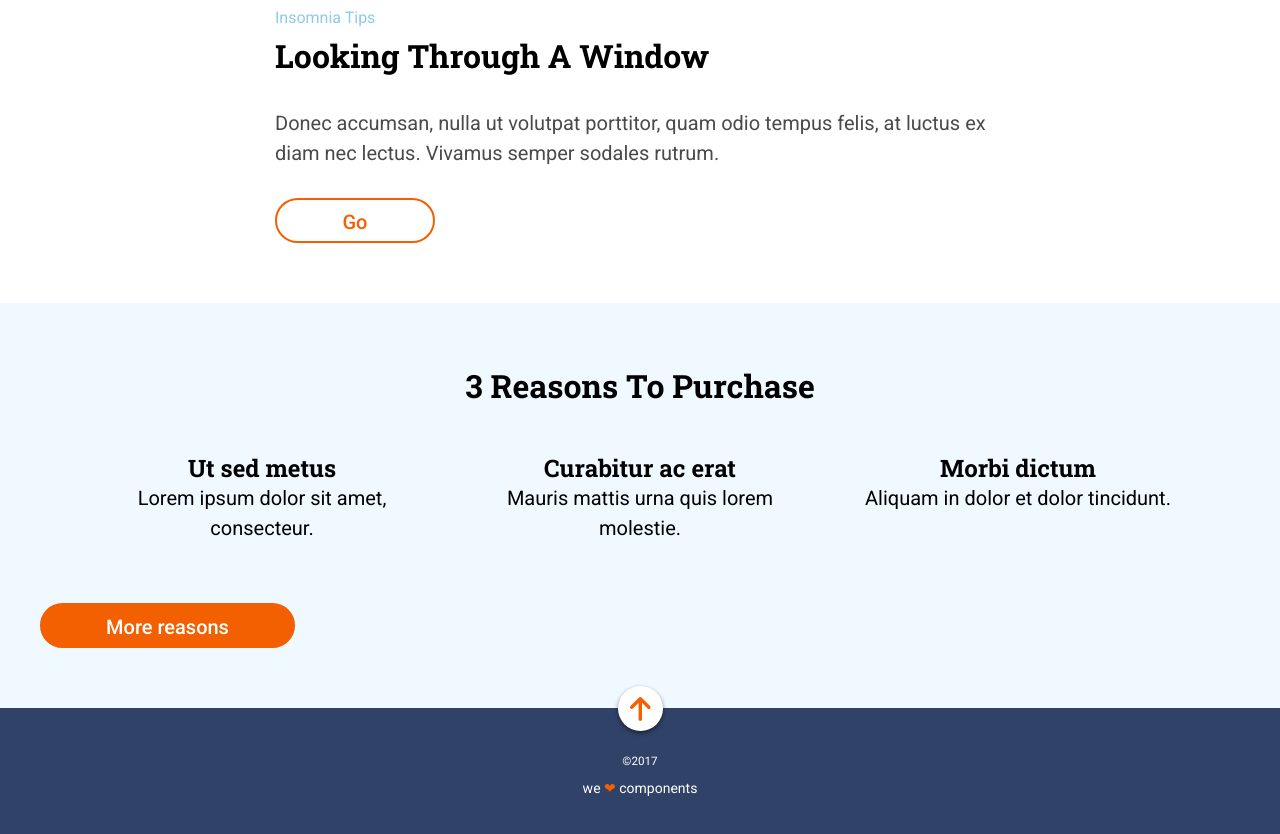
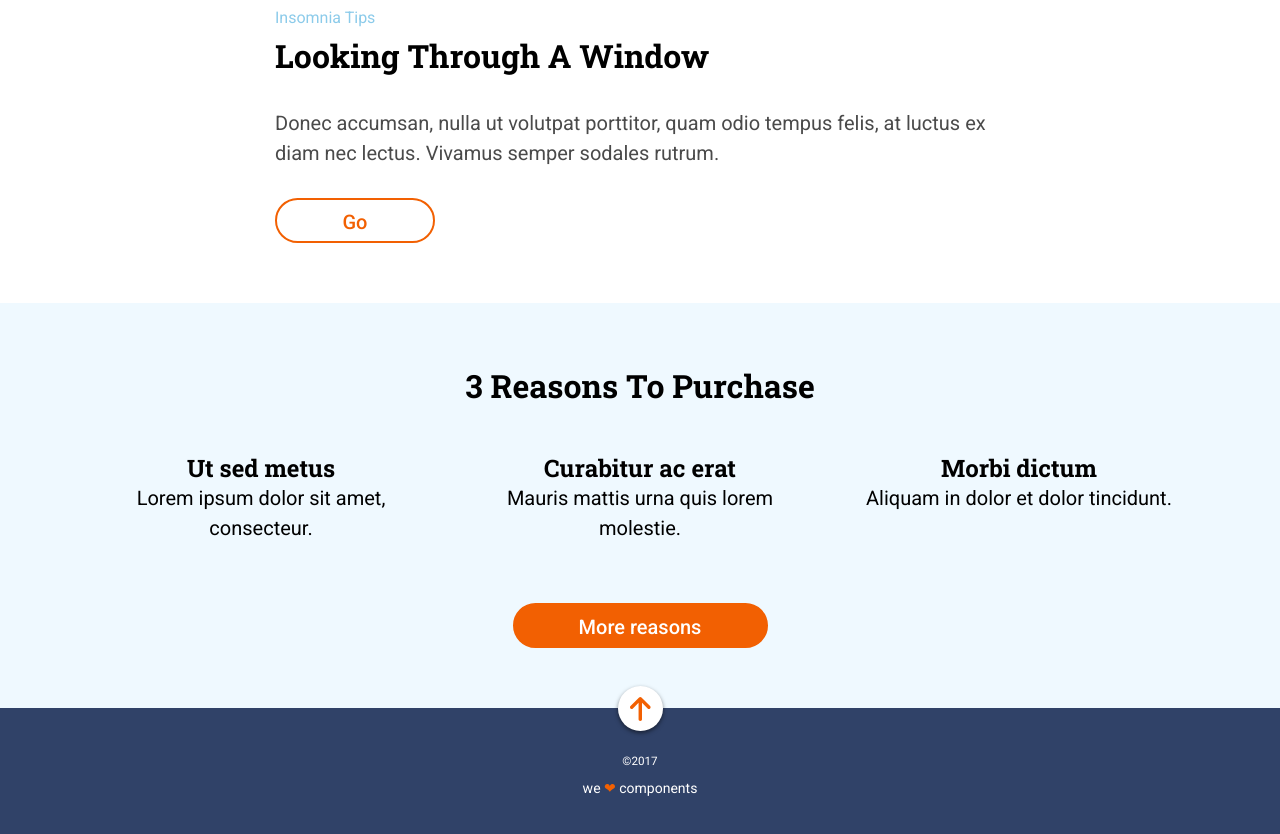
Before and after one commit to sayheylaura/anonymous-proxy, a website: page docs/index.html in a window 1280 px wide. Shown: the part 827-1661 px from the top of the page. Drawn offline with Linux system fonts and the light colour scheme.

Commit message:
Fix grid section

```diff
--- a/_src/assets/scss/pages/_home.scss
+++ b/_src/assets/scss/pages/_home.scss
@@ -90,6 +90,13 @@
     background-color: $color-light-midtone;
 }
 
+.section2__container {
+    display: flex;
+    flex-direction: column;
+    justify-content: space-between;
+    align-items: center;
+}
+
 .section2__title {
     margin: 0;
     font-family: $font-family-secondary;
@@ -97,7 +104,6 @@
     font-weight: $font-weight-bold;
     text-transform: capitalize;
     line-height: 1.25;
-    text-align: center;
 }
 
 .section2__list {
@@ -105,9 +111,9 @@
     padding: 0;
     list-style: none;
     display: grid;
-    grid-template-columns: 184px;
-    grid-row-gap: 45px;
-    justify-content: center;
+    grid-template-rows: minmax(auto, auto) minmax(auto, auto) minmax(auto, auto);
+    grid-template-columns: minmax(auto, 184px);
+    grid-gap: 45px 0;
 }
 
 .item__title {
@@ -145,7 +151,6 @@
     height: 45px;
     border: 2px solid $color-secondary;
     border-radius: 22.5px;
-    margin: 0 auto;
     background-color: $color-secondary;
     font-size: 20px;
     font-weight: $font-weight-medium;
@@ -189,11 +194,6 @@
 
     // Section 2
 
-    .section2 {
-        padding-right: 40px;
-        padding-left: 40px;
-    }
-
     .section2__title {
         font-size: 26px;
         line-height: 1.73;
@@ -201,9 +201,9 @@
 
     .section2__list {
         margin-bottom: 60px;
-        grid-template-columns: 212px 212px 212px;
-        grid-column-gap: 27px;
-        justify-content: center;
+        grid-template-rows: minmax(auto, auto);
+        grid-template-columns: minmax(auto, 210px) minmax(auto, 210px) minmax(auto, 210px);
+        grid-gap: 0 27px;
     }
 
     .item__title {
@@ -253,9 +253,7 @@
     }
 
     .section2__list {
-        grid-template-columns: 352px 352px 352px;
-        grid-column-gap: 26px;
-        justify-content: center;
+        grid-template-columns: minmax(auto, 352px) minmax(auto, 352px) minmax(auto, 352px);
     }
 
     .more-reasons__link {
--- a/docs/index.html
+++ b/docs/index.html
@@ -44,6 +44,7 @@
                 </div>
             </section>
             <section class="section2">
+                <div class="section2__container">
                      <h2 class="section2__title">3 reasons to purchase</h2>
 
                     <ul class="section2__list">
@@ -66,6 +67,7 @@
                     <!-- <div class="more-reasons__container"> --> <a href="" class="more-reasons__link">More reasons</a>
 
                     <!-- </div> -->
+                </div>
             </section>
         </main>
         <footer class="footer">
```
Also changed, not shown: _src/templates/partials/_main.html (+4 -1 lines), docs/assets/css/main.css. Lines whose indentation alone changed are shown as unchanged.
